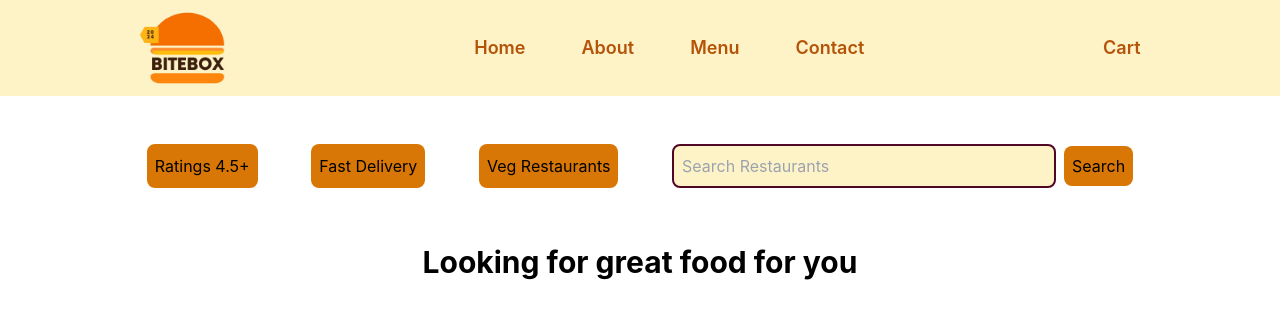
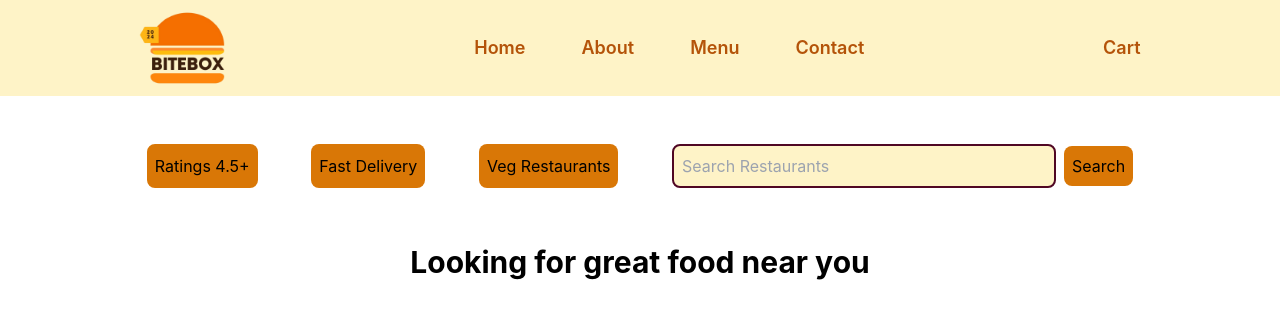
Before and after one commit to SiddheshKonkar/biteBox, a React (Create React App) app: page / in a window 1280 px wide. Shown: the top 318 px of the page. Built offline with nearby package versions, Linux system fonts and the light colour scheme; no server answers.

Commit message:
API waiting text updated

```diff
--- a/src/components/CardContainer.js
+++ b/src/components/CardContainer.js
@@ -76,7 +76,7 @@ const CardContainer = () => {
       </div>
       {masterCollection.length === 0 && !searchText ? (
         <div className="text-center text-3xl font-bold my-10">
-          Looking for great food for you
+          Looking for great food near you
         </div>
       ) : (
         restaurants.length === 0 && (
```
